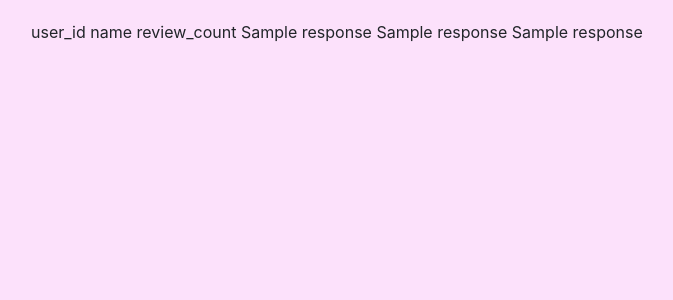
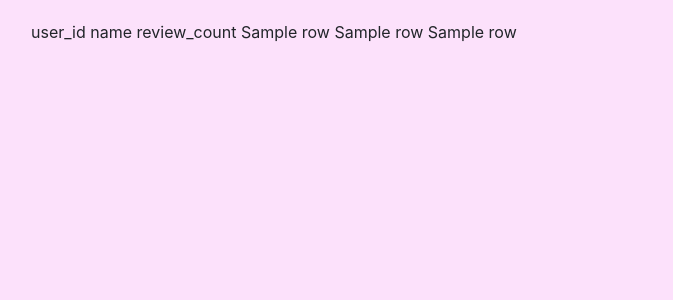
Before and after one commit to hanabatio/460PA1, a Flask app: template webapp/templates/q1.html in a window 1280 px wide. Shown: the top 300 px of the page, without its empty margins (54-727 px from the left). Run offline with Flask 2, Linux system fonts and the light colour scheme; the template is opened without the code that fills it: most values are stand-ins (such as "Sample title", 1, 10 or a date in 2020); some libraries are stand-ins or nearby versions.

Commit message:
i'm stuck...help

```diff
--- a/webapp/routes.py
+++ b/webapp/routes.py
@@ -42,18 +42,17 @@ def reviews():
 #ten queries
 @app.route('/q1', methods=['GET','POST'])
 def query1():
-    table = []
+    table1 = []
     if request.method == 'POST':
         return render_template('q1.html')
     else:
-        table = querie1()
-        print (table)
-        return render_template('q1.html', table=table)
+        table1 = querie1()
+        print (table1)
+        return render_template('q1.html', table1=table1)
 def querie1():
-    connection = db.engine.connect()
-    query1command = 'SELECT * FROM postgres.public."Users" WHERE (review_count >=1)'
-    response = connection.execute(query1command).fetchall()
-    return str(response)
+    c = db.engine.connect()
+    rows = c.execute('SELECT * FROM postgres.public."Users" WHERE (review_count >=1)')
+    return rows
 
 @app.route('/q2')
 def querie2():
--- a/webapp/templates/q1.html
+++ b/webapp/templates/q1.html
@@ -9,9 +9,9 @@
 
   <tr>
   {% for row in table %}
-    <td>{{response[0]}}</td>
-    <td>{{response[1]}}</td>
-    <td>{{response[2]}}</td>
+    <td>{{rows[0]}}</td>
+    <td>{{rows[1]}}</td>
+    <td>{{rows[2]}}</td>
   {% endfor %}
   </tr>
 
```
